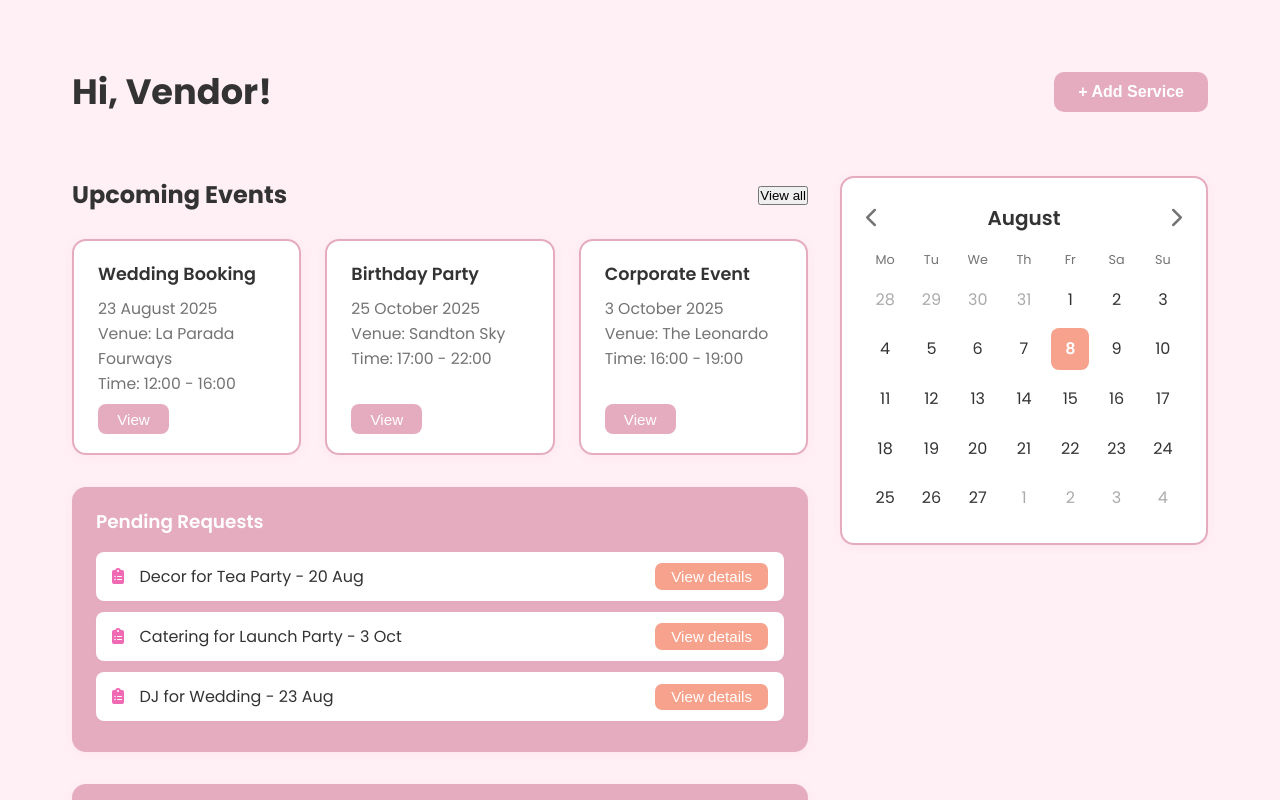
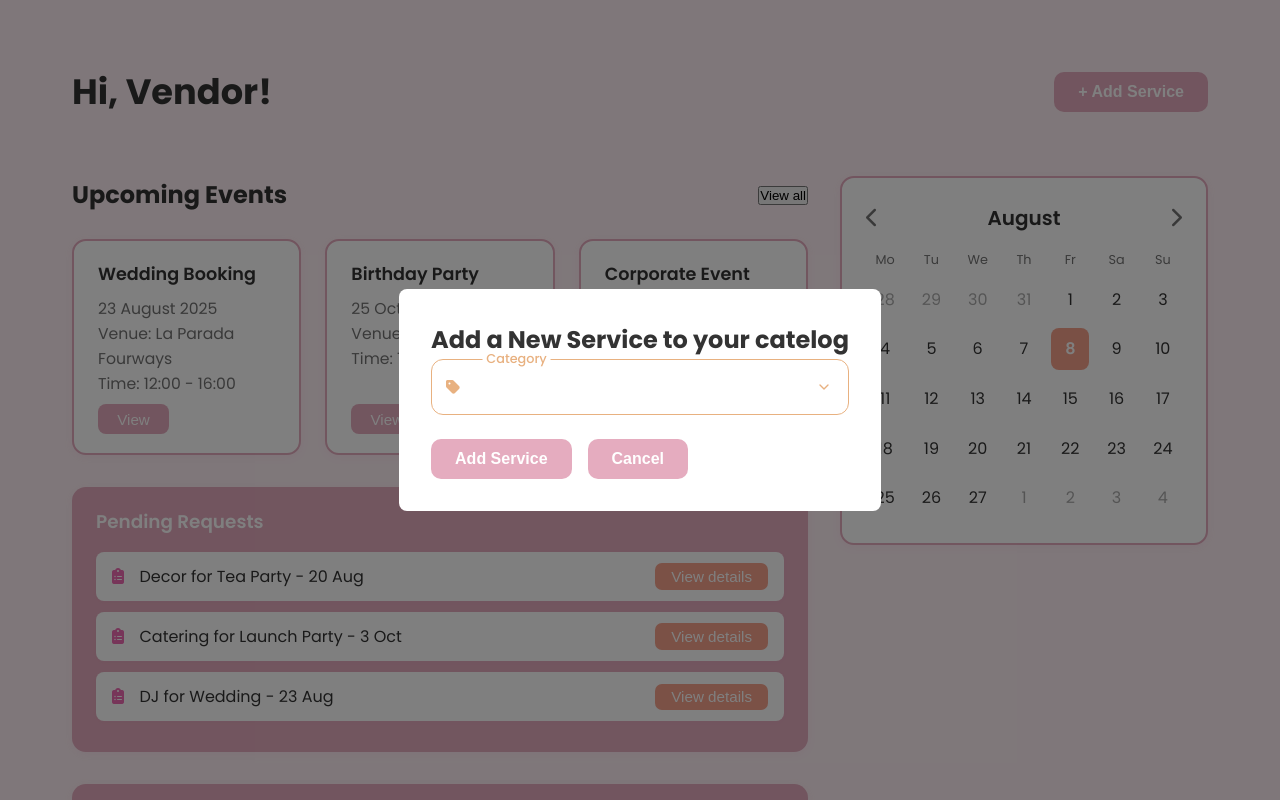
Before and after one commit to ZaneerahEssop/QUANTIX, a React (Create React App) app: page /vendor-dashboard in a window 1280 px wide. Both pictures are taken after a click on the button "+ Add Service". Built offline with nearby package versions, Linux system fonts and the light colour scheme; no server answers.

Commit message:
Add service btn functionality

```diff
--- a/src/pages/VendorDashboard.jsx
+++ b/src/pages/VendorDashboard.jsx
@@ -1,10 +1,12 @@
 import React, { useEffect, useState } from "react";
 import { auth, db } from "../firebase";
-import { doc, getDoc } from "firebase/firestore";
+import { collection,doc, getDoc,addDoc, arrayUnion,updateDoc } from "firebase/firestore";
 import { onAuthStateChanged } from "firebase/auth";
 
 function VendorDashboard() {
   const [vendorName, setVendorName] = useState("Vendor");
+  const [isModalOpen, setIsModalOpen] = useState(false);
+  const [formData, setFormData] = useState({ category: "" });
 
   useEffect(() => {
     const unsubscribe = onAuthStateChanged(auth, async (user) => {
@@ -40,6 +42,50 @@ function VendorDashboard() {
     console.log("View all clicked");
   };
 
+  // Modal handlers
+  const handleChange = (e) => {
+    setFormData({ ...formData, [e.target.name]: e.target.value });
+  };
+
+  const handleAddService = async (new_Service) => {
+    try {
+      const user = auth.currentUser;
+      if (!user) return;
+
+      const vendorRef = doc(db, "vendors", user.uid);
+
+      await updateDoc(vendorRef, {
+        category: arrayUnion(new_Service) // adds to the array without duplicates
+      });
+
+      alert(`${new_Service} added successfully!`);
+      setFormData({ category: "" });
+    } catch (error) {
+      console.error("Error adding service:", error);
+      alert("Failed to add service. Try again.");
+    }
+  };
+
+  // Modal styles
+  const styles = {
+    overlay: {
+      position: "fixed",
+      top: 0, left: 0, right: 0, bottom: 0,
+      backgroundColor: "rgba(0,0,0,0.5)",
+      display: "flex",
+      justifyContent: "center",
+      alignItems: "center",
+      zIndex: 1000,
+    },
+    modal: {
+      background: "white",
+      padding: "2rem",
+      borderRadius: "8px",
+      minWidth: "300px",
+    },
+  };
+
+
   return (
     <div className="planner-dashboard-page">
       <div className="planner-dashboard-content">
@@ -47,7 +93,7 @@ function VendorDashboard() {
       {/* Header */}
       <div className="dashboard-header">
         <h1>Hi, {vendorName}!</h1>
-        <button className="add-btn">+ Add Service</button>
+        <button className="add-btn" onClick={() => setIsModalOpen(true)}>+ Add Service</button>
       </div>
 
       <div className="dashboard-grid">
@@ -204,6 +250,58 @@ function VendorDashboard() {
             </div>
           </div>
         </div>
+
+      {/* Add Service Modal */}
+          {isModalOpen && (
+            <div style={styles.overlay}>
+              <div style={styles.modal}>
+                <h2>Add a New Service to your catelog</h2>
+                <form
+                  onSubmit={(e) => {
+                    e.preventDefault();
+                    if (!formData.category) return alert("Please select a category");
+                    handleAddService(formData.category);
+                    setIsModalOpen(false);
+                  }}
+                >
+                  {/* Category Dropdown */}
+                  <div className="form-group">
+                    <i className="form-icon fas fa-tag"></i>
+                    <select
+                      name="category"
+                      className={`form-input ${formData.category ? "has-value" : ""}`}
+                      value={formData.category}
+                      onChange={(e) => setFormData({ category: e.target.value })}
+                      required
+                    >
+                      <option value=""></option>
+                      <option value="Catering">Catering</option>
+                      <option value="Flowers">Flowers</option>
+                      <option value="Venue">Venue</option>
+                      <option value="Photography">Photography</option>
+                      <option value="Music">Music</option>
+                      <option value="Decor">Decor</option>
+                    </select>
+                    <label className="form-label">Category</label>
+                  </div>
+
+                  <div style={{ marginTop: "1rem" ,display: "flex", gap: "1rem"}}>
+                    <button type="submit" className="add-btn"> Add Service
+                    </button>
+                    <button
+                      type="button"
+                      className="add-btn"
+                      onClick={() => setIsModalOpen(false)}
+
+                    >
+                      Cancel
+                    </button>
+                  </div>
+                </form>
+              </div>
+            </div>
+          )}
+
       </div>
         </div>
       </div>
```
